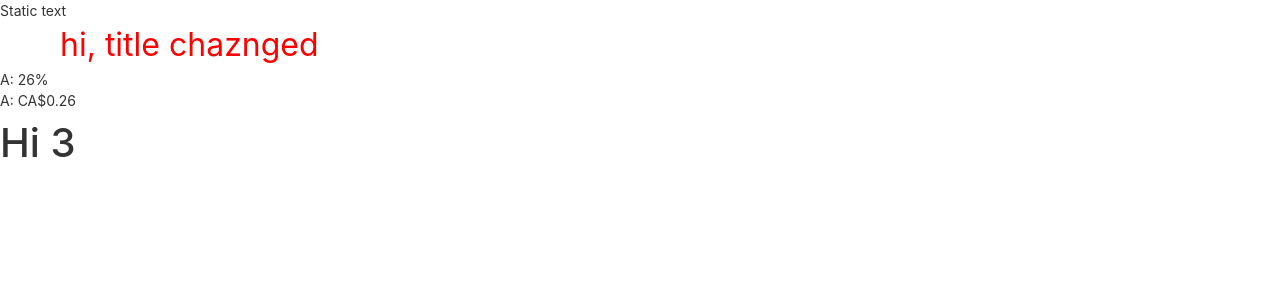
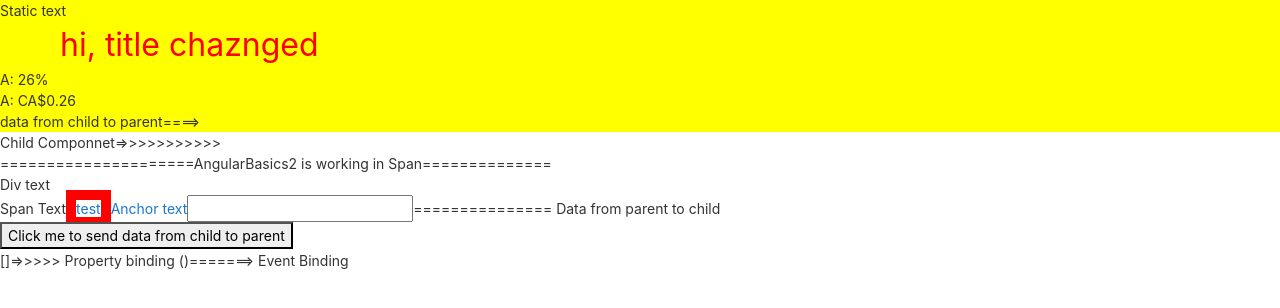
Before and after one commit to vinaykumarsingh/VenkatAngularUICode, an Angular app: page / in a window 1280 px wide. Shown: the top 308 px of the page. Built offline with nearby package versions, Linux system fonts and the light colour scheme.

Commit message:
input - output in angular

```diff
--- a/src/app/Components/AngularBasics1/angularBasics1.component.css
+++ b/src/app/Components/AngularBasics1/angularBasics1.component.css
@@ -4,3 +4,6 @@
     margin: 20px;
     padding: 40px;
 }
+.parentContent {
+    background: yellow;
+}
--- a/src/app/Components/AngularBasics1/angularBasics1.component.html
+++ b/src/app/Components/AngularBasics1/angularBasics1.component.html
@@ -1,12 +1,14 @@
 <div class="angularBasic1Container">
+<div class="parentContent">
     <p>Static text</p>
     <span>{{title | lowercase }}</span><br>
     <p>A: {{a | percent}}</p>
     <p>A: {{a | currency:'CAD'}}</p>
+    <div>data from child to parent====> {{abc}}</div>
+</div>
 
-
-    <h1>
-        {{title.length>0?"Hi":"By" + " " + " test"}}
-        {{1+2}}
-    </h1>
+    <div>Child Componnet=>>>>>>>>>>></div>
+    <app-angularBasics2 [dataFromParent]="xyz" (childEvent)="childToParentEventHandler($event)"></app-angularBasics2>
 </div>
+[]=>>>>> Property binding
+()=======> Event Binding
--- a/src/app/Components/AngularBasics1/angularBasics1.component.ts
+++ b/src/app/Components/AngularBasics1/angularBasics1.component.ts
@@ -9,7 +9,8 @@ export class AppAngularBasics1 implements OnInit, OnDestroy{
 
   title = "Hi, Welcome1"
   a: number = 0.259;
-
+  xyz = "Data from parent to child";
+  abc = ""
   constructor() {
     console.log("I'm in constructor")
 
@@ -42,5 +43,10 @@ export class AppAngularBasics1 implements OnInit, OnDestroy{
   ngOnDestroy(){
     console.log("destroying child...")
   }
+  childToParentEventHandler(event) {
+    debugger;
+    console.log(event)
+    this.abc = event
+  }
 
 }
--- a/src/app/Components/AngularBasics2/angularBasics2.component.html
+++ b/src/app/Components/AngularBasics2/angularBasics2.component.html
@@ -1,10 +1,13 @@
 <div>
-    <span>AngularBasics2 is working in Span</span><br>
+    <span>=====================AngularBasics2 is working in Span==============</span><br>
     <div>Div text</div>
     <span>Span Text</span>
     <a href="#">Anchor text</a>
     <input type="text" />
-    <h1>H1 Text</h1>
-    <h2>H2 Text</h2>
     <img>
+    <span>===============</span>
+    {{dataFromParent}}
 </div>
+<div class="buttonContainer">
+    <button (click)="onNameChange()">Click me to send data from child to parent</button>
+</div>
--- a/src/app/Components/AngularBasics2/angularBasics2.component.ts
+++ b/src/app/Components/AngularBasics2/angularBasics2.component.ts
@@ -1,4 +1,4 @@
-import { Component, OnInit } from '@angular/core';
+import { Component, OnInit, Input, SimpleChanges, Output, EventEmitter  } from '@angular/core';
 import { concat } from 'rxjs';
 @Component({
   selector: 'app-angularBasics2',
@@ -6,11 +6,24 @@ import { concat } from 'rxjs';
   styleUrls: ['./angularBasics2.component.css']
 })
 export class AppAngularBasics2 implements OnInit{
+  @Output() childEvent = new EventEmitter<string>();
+  @Input() dataFromParent
+  dataFromChildToParent= "this from child to parent"
   constructor() {
   }
 
-  ngOnInit() {
+  ngOnChanges(changes: SimpleChanges){
+    console.log("I'm in ngOnChanges")
+    console.log(changes)
 
   }
 
+  ngOnInit() {
+    console.log("I'm in ngOnInit")
+
+  }
+  onNameChange () {
+    this.childEvent.emit(this.dataFromChildToParent);
+  }
+
 }
--- a/src/app/app.component.html
+++ b/src/app/app.component.html
@@ -1,4 +1,3 @@
 <!-- <app-uiBasics></app-uiBasics> -->
 <app-angularBasics1>
 </app-angularBasics1>
-<!-- <app-angularBasics2></app-angularBasics2> -->
```
